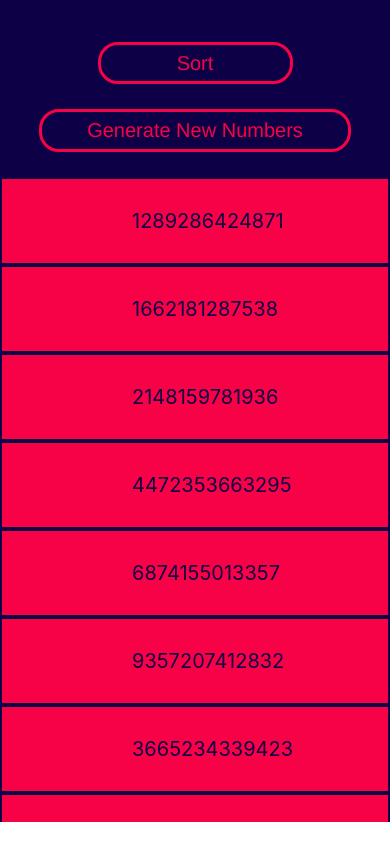
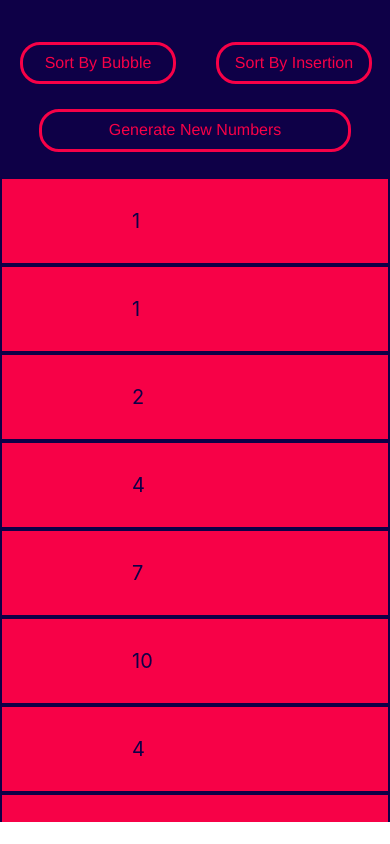
Before and after one commit to ArthurBarre/sortList-react-native, a React Native app: screen / in a window 390 px wide. Built offline with nearby package versions, Linux system fonts and the light colour scheme.

Commit message:
bubble algo and insertion algo are ok

```diff
--- a/components/NumberList.js
+++ b/components/NumberList.js
@@ -7,7 +7,9 @@ class NumbersList extends React.Component {
     super(props)
     this.numbersArray = [];
     this.numbersToSort = [];
-    this.newArray = []
+    this.newArray = [];
+    this.swapped = Boolean
+    this.numberToGenerate = 10
   }
   state = {
     numbers: []
@@ -18,50 +20,68 @@ class NumbersList extends React.Component {
     this.numbers = [];
     this.numbersList = [];
 
-    for (let i = 1; i < 100; i++) {
-      var randomNumber = Math.floor(Math.random() * (10000000000000 - 0 + 1)) + 0
-      this.numbers.push(randomNumber)
+    for (let i = 1; i < this.numberToGenerate + 1; i++) {
+      var randomNumber = Math.floor(Math.random() * (this.numberToGenerate + 1))
+      //this.numbers.push(randomNumber)
       this.numbersList.push({ 'id': i, 'number': randomNumber })
     }
     this.setState({ numbers: this.numbersList })
-    console.log('this.numbers: ', this.numbers);
+    //console.log('this.numbers: ', this.numbers);
   }
 
   sortByBubble = () => {
-    let arrayLength = this.numbers.length;
-    for (let i = 0; i < arrayLength; i++) {
-      for (let j = 0; j < arrayLength; j++) {
-        if (this.numbers[j] > this.numbers[j + 1]) {
-          let tempValue = this.numbers[j];
-          this.numbers[j] = this.numbers[j + 1]
-          this.numbers[j + 1] = tempValue
-        }
+    this.swapped = false;
+    let end = this.numbersList.length - 1
+    for (let i = 0; i < end; i++) {
+      if (this.numbersList[i].number > this.numbersList[i + 1].number) {
+        this.swapped = true;
+        let temp = this.numbersList[i];
+        this.numbersList[i] = this.numbersList[i + 1]
+        this.numbersList[i + 1] = temp;
       }
     }
-    var finalArr = [];
-    for (let i = 0; i < 100; i++) {
-      finalArr.push({ 'id': i, 'number': this.numbers[i] })
-    }
-    console.log('finalArr: ', finalArr);
-    this.setState({ numbers: finalArr })
+    end--;
   }
 
-  pressSort() {
-    this.sortByBubble()
+  insertionSort = () => {
+    for (let i = 1; i < this.numbersList.length; i++) {
+      let keyNumber = this.numbersList[i].number;
+      let key = this.numbersList[i]
+      let j = i - 1;
+      while (j >= 0 && this.numbersList[j].number > keyNumber) {
+        this.numbersList[j + 1] = this.numbersList[j];
+        j = j - 1;
+      }
+      this.numbersList[j + 1] = key;
+    }
+  };
+
+  pressSortByBubble() {
+    do {
+      this.sortByBubble()
+    }
+    while (this.swapped)
+    this.setState({ numbers: this.numbersList })
+  }
+  pressSortByInsertion() {
+    this.insertionSort();
+    this.setState({ numbers: this.numbersList })
+  }
+  componentDidMount() {
+    this.generateNumbers();
   }
 
-
-  componentDidMount() {
-    this.generateNumbers();
-    //this.test()
-    //console.log(this.state.numbers)
-  }
   render() {
     return (
       <View style={{ height: Dimensions.get('window').height * 0.95 + 20, paddingTop: Dimensions.get('window').height * 0.05, backgroundColor: "#0e0047", }}>
-        <TouchableOpacity style={styles.buttonExt} onPress={() => { this.pressSort() }}>
-          <Text style={styles.buttonIn2}>Sort</Text>
-        </TouchableOpacity>
+        <View style={styles.buttons}>
+          <TouchableOpacity style={styles.buttonExt} onPress={() => { this.pressSortByBubble() }}>
+            <Text style={styles.buttonIn2}>Sort By Bubble</Text>
+          </TouchableOpacity>
+          <TouchableOpacity style={styles.buttonExt} onPress={() => { this.pressSortByInsertion() }}>
+            <Text style={styles.buttonIn2}>Sort By Insertion</Text>
+          </TouchableOpacity>
+        </View>
         <TouchableOpacity style={styles.buttonExt2} onPress={() => { this.generateNumbers() }}>
           <Text style={styles.buttonIn2}>Generate New Numbers</Text>
         </TouchableOpacity>
@@ -96,8 +116,12 @@ const styles = StyleSheet.create({
     alignSelf: 'center',
     paddingLeft: 100
   },
+  buttons: {
+    width: Dimensions.get('window').width,
+    flexDirection: 'row'
+  },
   buttonExt: {
-    width: Dimensions.get('window').width * 0.5,
+    width: Dimensions.get('window').width * 0.4,
     height: Dimensions.get('window').height * 0.05,
     backgroundColor: "#0e0047",
     borderRadius: 20,
@@ -106,7 +130,9 @@ const styles = StyleSheet.create({
     alignSelf: 'center',
     justifyContent: 'center',
     alignItems: 'center',
-    marginBottom: 25
+    marginBottom: 25,
+    marginLeft: 20,
+    marginRight: 20
   },
   buttonExt2: {
     width: Dimensions.get('window').width * 0.8,
@@ -122,106 +148,8 @@ const styles = StyleSheet.create({
   },
   buttonIn2: {
     alignSelf: 'center',
-    fontSize: 20,
+    fontSize: 16,
     fontFamily: 'helvetica',
     color: "#f70147"
   }
 })
-
-
-// <script src="http://10.208.7.35:8097"></script>
-// import React from 'react';
-// import { Text, View, StyleSheet, ScrollView, Dimensions, TouchableOpacity } from 'react-native';
-
-// class ScrollViewExample extends React.Component {
-//   constructor(props) {
-//     super(props)
-//     this.numbersArray = [];
-//     this.numbersToSort = []
-//   }
-//   state = {
-//     numbers: []
-//   }
-//   generateNumbers() {
-//     this.numbersArray = [];
-//     var id = 0;
-//     for (let i = 0; i < 101; i++) {
-//       this.numbersArray.push({ 'id': id++, 'number': Math.floor(Math.random() * (100 - 0 + 1)) + 0 })
-//     }
-//     console.log('numbersArray: ', this.numbersArray);
-//     this.numbersToSort = this.numbersArray;
-//     this.setState({ numbers: this.numbersArray })
-//     this.sortList()
-//   }
-//   sortList() {
-//     console.log('SORT : ' + this.numbersToSort)
-//     //console.log('numbersToSort: ', numbersToSort);
-//     // for (let i = 0; i < numbersToSort.length; i++) {
-//     //   if (numbersToSort[i] > numbersToSort[i + 1]) {
-//     //     console.log(numbersToSort.join());
-//     //     number.splice(i, i + 1, numbersToSort[i]);
-//     //     console.log(numbersToSort.join());
-//     //   }
-//     // }
-//     // this.setState({ numbers: numbersToSort })
-//   }
-//   componentDidMount() {
-//     this.generateNumbers()
-//     //console.log(this.state.numbers)
-//   }
-//   render() {
-//     return (
-//       <View style={{ height: Dimensions.get('window').height * 0.95 + 20, paddingTop: Dimensions.get('window').height * 0.05, backgroundColor: "#0e0047", }}>
-//         <TouchableOpacity style={styles.buttonExt} onPress={() => { this.sortList() }}>
-//           <Text style={styles.buttonIn}>Sort</Text>
-//         </TouchableOpacity>
-//         <ScrollView>
-//           {
-//             this.state.numbers.map((item, index) => (
-//               <View key={item.id} style={styles.item}>
-//                 <Text style={styles.itemIn}>{item.number}</Text>
-//               </View>
-//             ))
-//           }
-//         </ScrollView>
-//       </View>
-//     )
-//   }
-// }
-// export default ScrollViewExample;
-
-// const styles = StyleSheet.create({
-//   item: {
-//     flexDirection: 'row',
-//     justifyContent: 'space-between',
-//     alignItems: 'center',
-//     padding: 30,
-//     margin: 2,
-//     flex: 1,
-//     backgroundColor: '#f70147'
-//   },
-//   itemIn: {
-//     color: "#0e0047",
-//     fontSize: 20,
-//     alignSelf: 'center',
-//     paddingLeft: 130
-//   },
-//   buttonExt: {
-//     width: Dimensions.get('window').width * 0.5,
-//     height: Dimensions.get('window').height * 0.05,
-//     backgroundColor: "#0e0047",
-//     borderRadius: 20,
-//     borderWidth: 3,
-//     borderColor: "#f70147",
-//     alignSelf: 'center',
-//     justifyContent: 'center',
-//     alignItems: 'center',
-//     marginBottom: 25
-//   },
-//   buttonIn: {
-//     alignSelf: 'center',
-//     fontSize: 20,
-//     fontFamily: 'helvetica',
-//     color: "#f70147"
-//   }
-// })
```
Also changed, not shown: components/thing.txt (added).
